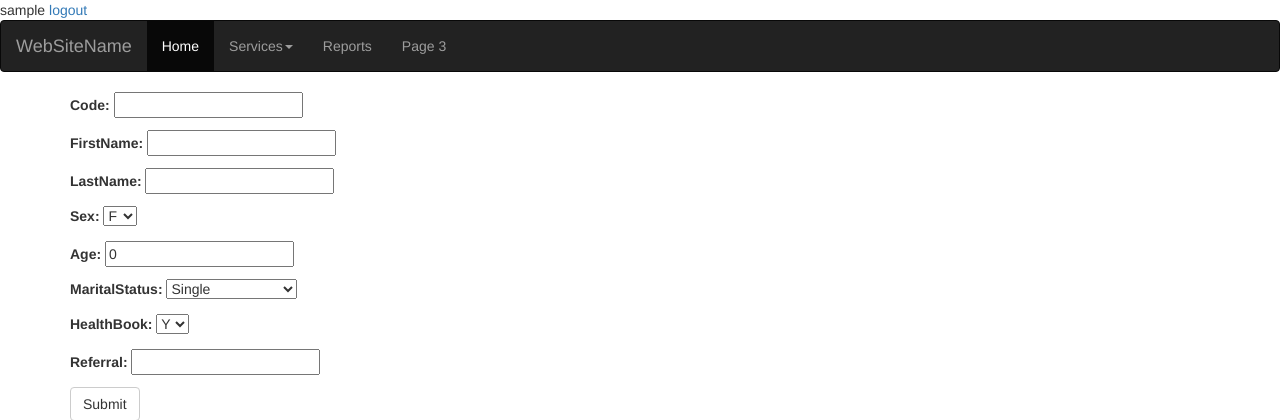
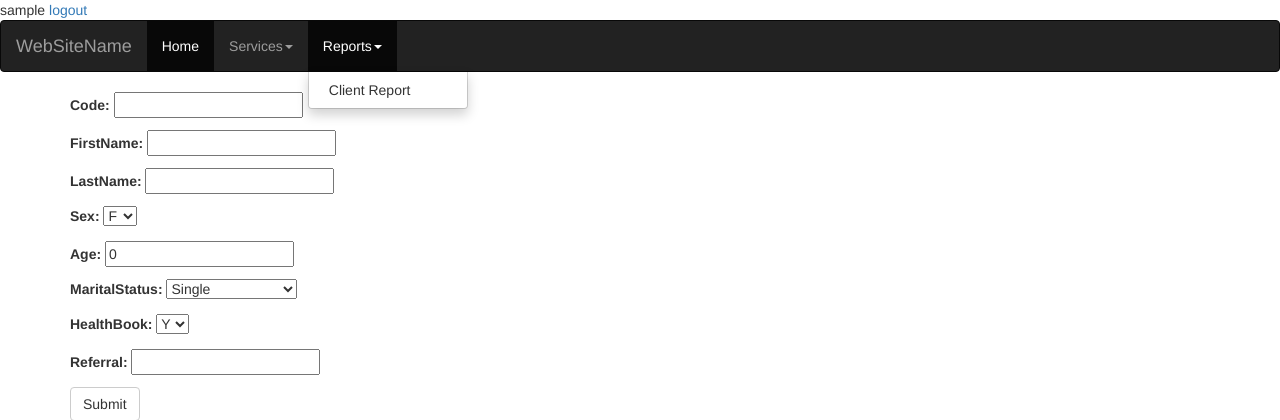
Before and after one commit to mmwebaze/nappa, a Django app: page /client/ in a window 1280 px wide, after a click on "Reports". Shown: the top 420 px of the page. Run offline with Django 3.2, Linux system fonts and the light colour scheme; the visitor is signed in with stand-in values (Sample User, id 1); some libraries are stand-ins or nearby versions.

Commit message:
list clients

```diff
--- a/nappa/settings.py
+++ b/nappa/settings.py
@@ -105,5 +105,5 @@ USE_TZ = True
 
 STATIC_URL = '/static/'
 
-LOGIN_REDIRECT_URL = '/facility'
+LOGIN_REDIRECT_URL = '/client'
 LOGIN_URL = 'django.contrib.auth.views.login'
--- a/nappa/templates/base.html
+++ b/nappa/templates/base.html
@@ -28,11 +28,13 @@
           <ul class="dropdown-menu">
             <li><a href="#">Family Planning</a></li>
             <li><a href="#">HTC</a></li>
-            <li><a href="#">Page 1-3</a></li>
           </ul>
         </li>
-        <li><a href="#">Reports</a></li>
-        <li><a href="#">Page 3</a></li>
+        <li class="dropdown"><a class="dropdown-toggle" data-toggle="dropdown" href="#">Reports<span class="caret"></span></a>
+			<ul class="dropdown-menu">
+				<li><a href="/clientlist/">Client Report</a></li>
+			</ul>
+		</li>
       </ul>
     </div>
   </div>
--- a/nappa/urls.py
+++ b/nappa/urls.py
@@ -23,6 +23,7 @@ from nappaadmin import views as nappaadmin
 urlpatterns = [
 	url(r'^$', home.home, name='home'),
 	url(r'^facility/$', nappaadmin.facility, name='facility'),
+	url(r'^clientlist/$', nappaadmin.clientlist, name='clientlist'),
 	url(r'^client/$', nappaadmin.client, name='client'),
 	url(r'^service/$', nappaadmin.service, name='service'),
     url(r'^admin/', include(admin.site.urls)),
--- a/nappaadmin/views.py
+++ b/nappaadmin/views.py
@@ -3,6 +3,9 @@ from django.shortcuts import render
 from .forms import FacilityForm, ClientForm, ServiceForm
 from django.contrib.auth.decorators import login_required
 from django.utils.decorators import method_decorator
+from nappaadmin.models import Client
+from django.shortcuts import render_to_response
+
 #from .forms import ClientForm
 #from .forms import ServiceForm
 
@@ -38,3 +41,13 @@ def service(request):
 	context = {"form" : form}
 	template = "service.html"
 	return render(request, template, context)
+
+def clientlist(request):
+	allclients = Client.objects.all()
+	#for e in allclients:
+		#print(e.code)
+	client_list = {"clients" : allclients}
+
+	template = "client_list.html"
+	#return render(request, template, context)
+	return render_to_response(template, client_list)
```
Also changed, not shown: nappa/templates/client_list.html (added, +29 -0 lines).
